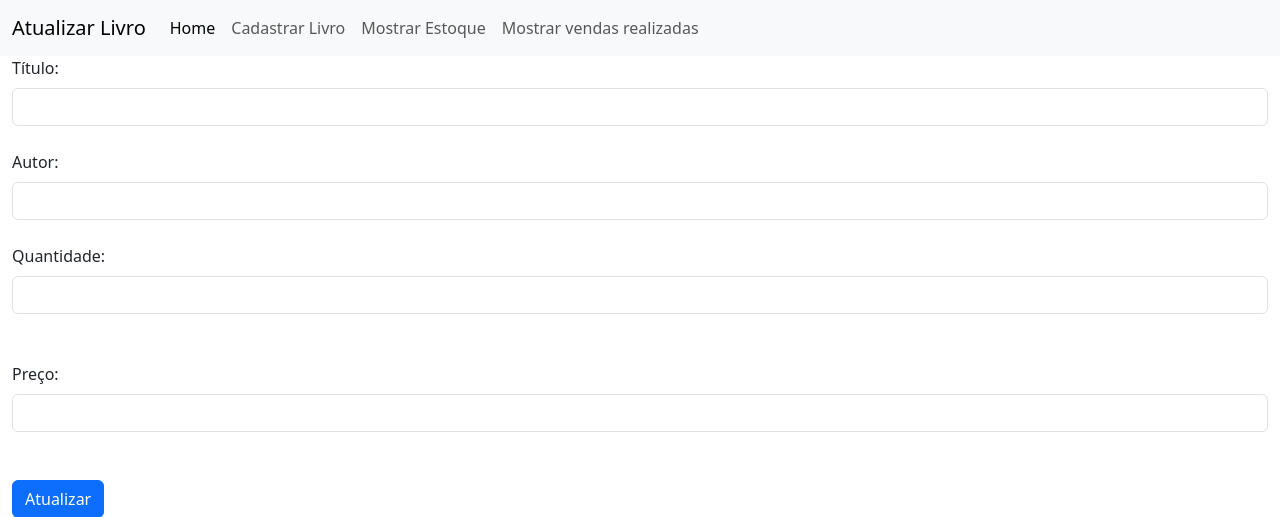
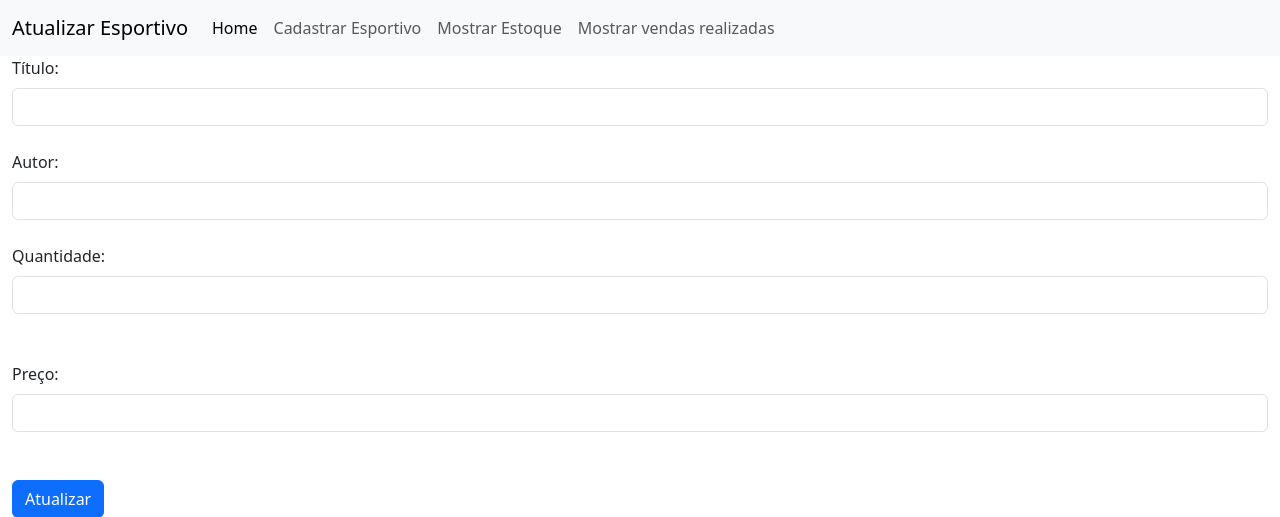
Before and after one commit to Henriques100/GES16-C216L1-2024.2, a Flask app: template frontend/templates/atualizar.html in a window 1280 px wide. Shown: the top 517 px of the page. Run offline with Flask 3, Linux system fonts and the light colour scheme; the template is opened without the code that fills it, so the values that code supplies are empty.

Commit message:
4/9 da atividade concluída

```diff
--- a/frontend/app.py
+++ b/frontend/app.py
@@ -19,8 +19,8 @@ def inserir_esportivo_form():
 
 # Rota para enviar os dados do formulário de cadastro para a API
 @app.route('/inserir', methods=['POST'])
-def inserir_livro():
-    modelo = request.form['modelo']
+def inserir_esportivo():
+    modelo = request.form.get['modelo']
     empresa = request.form['empresa']
     quantidade = request.form['quantidade']
     preco = request.form['preco']
@@ -60,7 +60,7 @@ def atualizar_esportivo_form(esportivo_id):
     esportivo = esportivos[0]
     return render_template('atualizar.html', esportivo=esportivo)
 
-# Rota para enviar os dados do formulário de edição de livro para a API
+# Rota para enviar os dados do formulário de edição do esportivo para a API
 @app.route('/atualizar/<int:esportivo_id>', methods=['POST'])
 def atualizar_esportivo(esportivo_id):
     modelo = request.form['modelo']
@@ -76,6 +76,7 @@ def atualizar_esportivo(esportivo_id):
         'preco' : preco
     }
 
+    print("Payload: ", payload)
     response = requests.patch(f"{API_BASE_URL}/api/v1/esportivos/{esportivo_id}", json=payload)
 
     if response.status_code == 200:
@@ -118,7 +119,7 @@ def listar_vendas():
         vendas = response.json()
     except:
         vendas = []
-    #salvando nomes dos esportivos vendidos
+    # salvando nomes dos esportivos vendidos
     total_vendas = 0
     for venda in vendas:
         total_vendas += float(venda['valor_venda'])
@@ -126,7 +127,7 @@ def listar_vendas():
 
 # Rota para excluir um esportivo
 @app.route('/excluir/<int:esportivo_id>', methods=['POST'])
-def excluir_livro(esportivo_id):
+def excluir_esportivo(esportivo_id):
     response = requests.delete(f"{API_BASE_URL}/api/v1/esportivos/{esportivo_id}")
 
     if response.status_code == 200  :
--- a/frontend/templates/atualizar.html
+++ b/frontend/templates/atualizar.html
@@ -9,14 +9,14 @@
 <body>
     <nav class="navbar navbar-expand-lg bg-body-tertiary">
         <div class="container-fluid">
-        <a class="navbar-brand" href="#">Atualizar Livro</a>
+        <a class="navbar-brand" href="#">Atualizar Esportivo</a>
         <button class="navbar-toggler" type="button" data-bs-toggle="collapse" data-bs-target="#navbarNavAltMarkup" aria-controls="navbarNavAltMarkup" aria-expanded="false" aria-label="Toggle navigation">
             <span class="navbar-toggler-icon"></span>
         </button>
         <div class="collapse navbar-collapse" id="navbarNavAltMarkup">
             <div class="navbar-nav">
             <a class="nav-link active" aria-current="page" href="/">Home</a>
-            <a class="nav-link" href="/cadastro">Cadastrar Livro</a>
+            <a class="nav-link" href="/cadastro">Cadastrar Esportivo</a>
             <a class="nav-link" href="/estoque">Mostrar Estoque</a>
             <a class="nav-link" href="/vendas">Mostrar vendas realizadas</a>
             </div>
@@ -27,13 +27,13 @@
     <div class="container-fluid">
         <form action="/atualizar/{{ esportivo.id }}" method="POST">
             <label for="titulo" class="form-label">Título:</label><br>
-            <input type="text" id="modelo" name="Modelo" value="{{ livro.titulo }}" class="form-control"><br>
+            <input type="text" id="modelo" name="Modelo" value="{{ esportivo.titulo }}" class="form-control"><br>
             <label for="autor" class="form-label">Autor:</label><br>
-            <input type="text" id="empresa" name="Empresa" value="{{ livro.autor }}" class="form-control"><br>
+            <input type="text" id="empresa" name="Empresa" value="{{ esportivo.autor }}" class="form-control"><br>
             <label for="quantidade" class="form-label">Quantidade:</label><br>
-            <input type="text" id="quantidade" name="quantidade" value="{{ livro.quantidade }}" class="form-control"><br><br>
+            <input type="text" id="quantidade" name="quantidade" value="{{ esportivo.quantidade }}" class="form-control"><br><br>
             <label for="preco" class="form-label">Preço:</label><br>
-            <input type="text" id="preco" name="preco" value="{{ livro.preco }}" class="form-control"><br><br>
+            <input type="text" id="preco" name="preco" value="{{ esportivo.preco }}" class="form-control"><br><br>
             <input type="submit" value="Atualizar" class="btn btn-primary">
         </form>
     </div>
```
Also changed, not shown: BackEnd/db/init.sql (+10 -10 lines), BackEnd/main.py (+4 -4 lines), frontend/templates/cadastro.html (+4 -4 lines), frontend/templates/estoque.html (+5 -5 lines), aulas/Exercício_Prática_6/img/CadastrarEsportivo.png (added), aulas/Exercício_Prática_6/img/ResetBancoDados.png, aulas/Exercício_Prática_6/img/StockPage.png (added).
